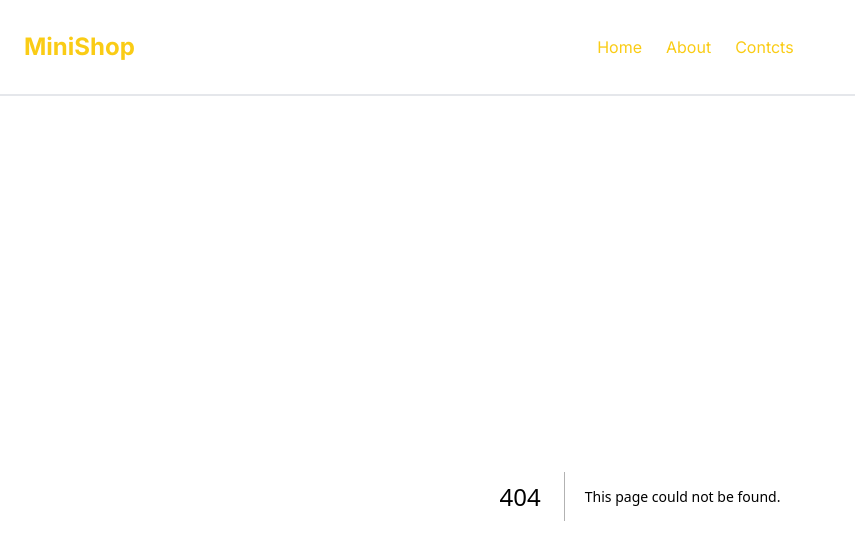
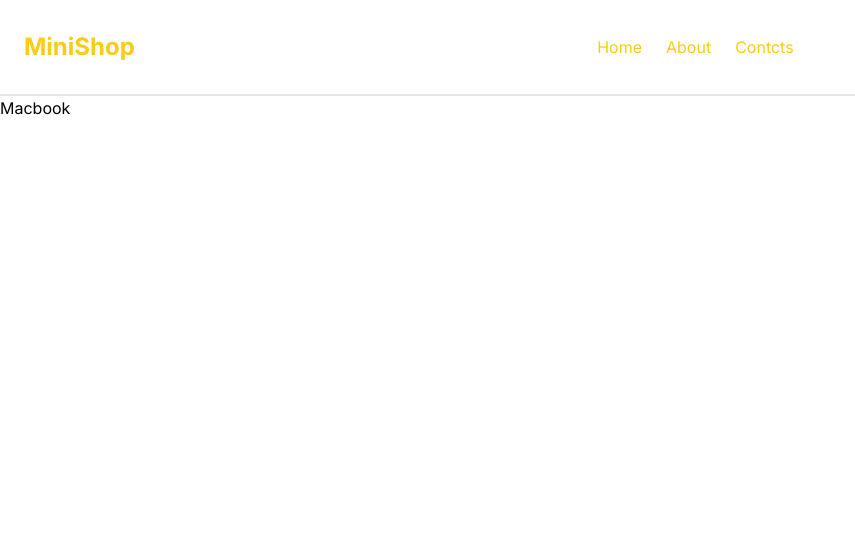
Before and after one commit to OleksiiPustilnyk/project-mini-shop, a Next.js app: page /macbookPage in a window 1280 px wide. Before the commit this address had no page. Shown: the top 560 px of the page, without its empty margins (0-855 px from the left). Built offline with nearby package versions, Linux system fonts and the light colour scheme.

Commit message:
added pages for products

```diff
--- a/app/components/Sidebar.tsx
+++ b/app/components/Sidebar.tsx
@@ -6,13 +6,13 @@ export default function Sidebar() {
       <h3>Categories:</h3>
       <ul className="flex gap-6 list-none  ">
         <li className="hover:text-sky-400">
-          <Link href="/iphone">iPhone</Link>
+          <Link href="/iphonePage">iPhone</Link>
         </li>
         <li className="hover:text-sky-400">
-          <Link href="/watch">Watch</Link>
+          <Link href="/watchPage">Watch</Link>
         </li>
         <li className="hover:text-sky-400">
-          <Link href="/macbook">Macbook</Link>
+          <Link href="/macbookPage">Macbook</Link>
         </li>
       </ul>
     </div>
--- /dev/null
+++ b/app/iphonePage/page.tsx
@@ -0,0 +1,3 @@
+export default function IphonePage() {
+  return <h1 className="container mx-auto flex items-center">iPhone</h1>;
+}
--- /dev/null
+++ b/app/macbookPage/page.tsx
@@ -0,0 +1,3 @@
+export default function MacbookPage() {
+  return <h1 className="container mx-auto flex items-center">Macbook</h1>;
+}
--- a/app/page.tsx
+++ b/app/page.tsx
@@ -1,5 +1,5 @@
-import Image from "next/image";
-import Link from "next/link";
+// import Image from "next/image";
+// import Link from "next/link";
 import ProductsList from "./components/products/ProductsList";
 import Sidebar from "./components/Sidebar";
 
--- /dev/null
+++ b/app/watchPage/page.tsx
@@ -0,0 +1,3 @@
+export default function WatchPage() {
+  return <h1 className="container mx-auto flex items-center">Watch</h1>;
+}
```
